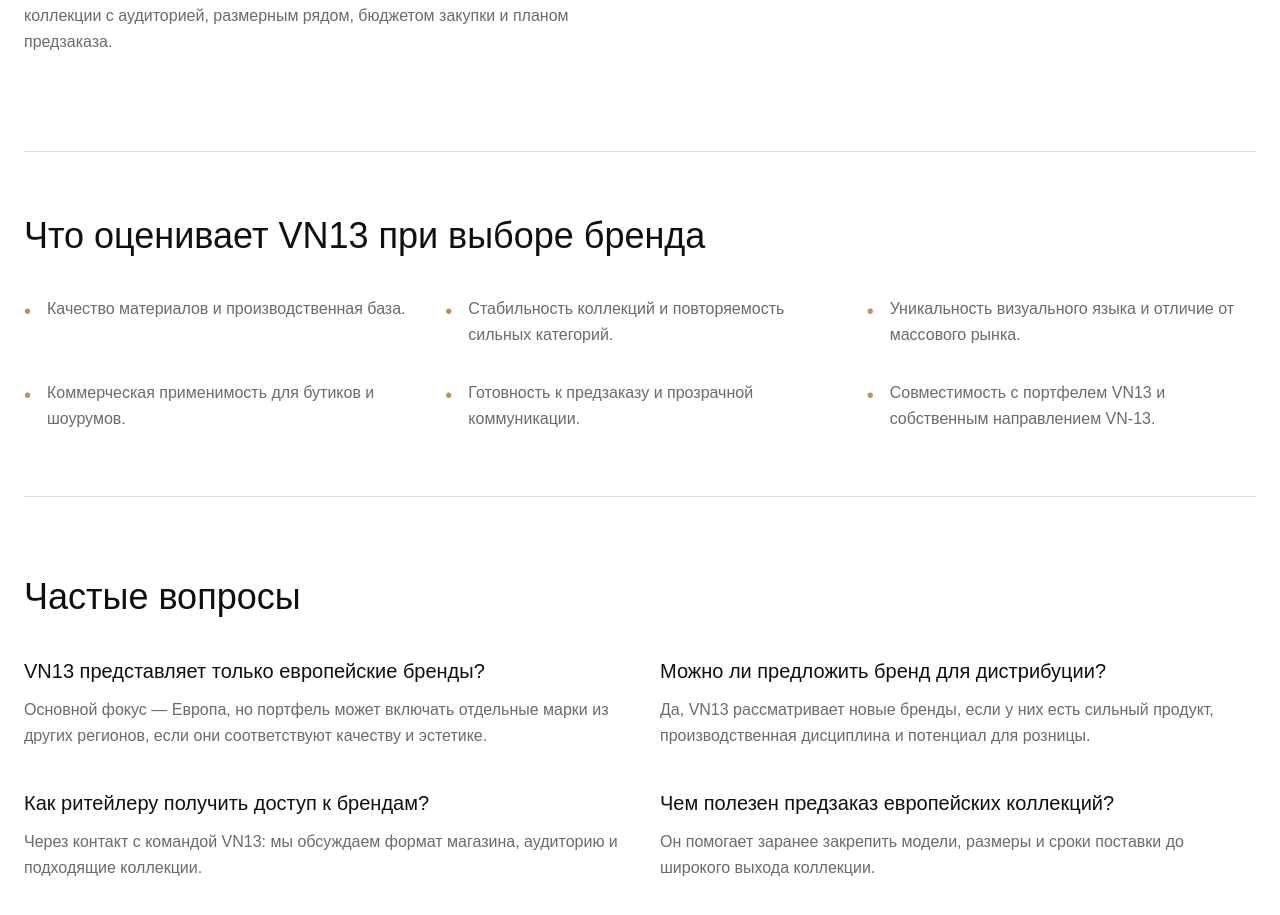
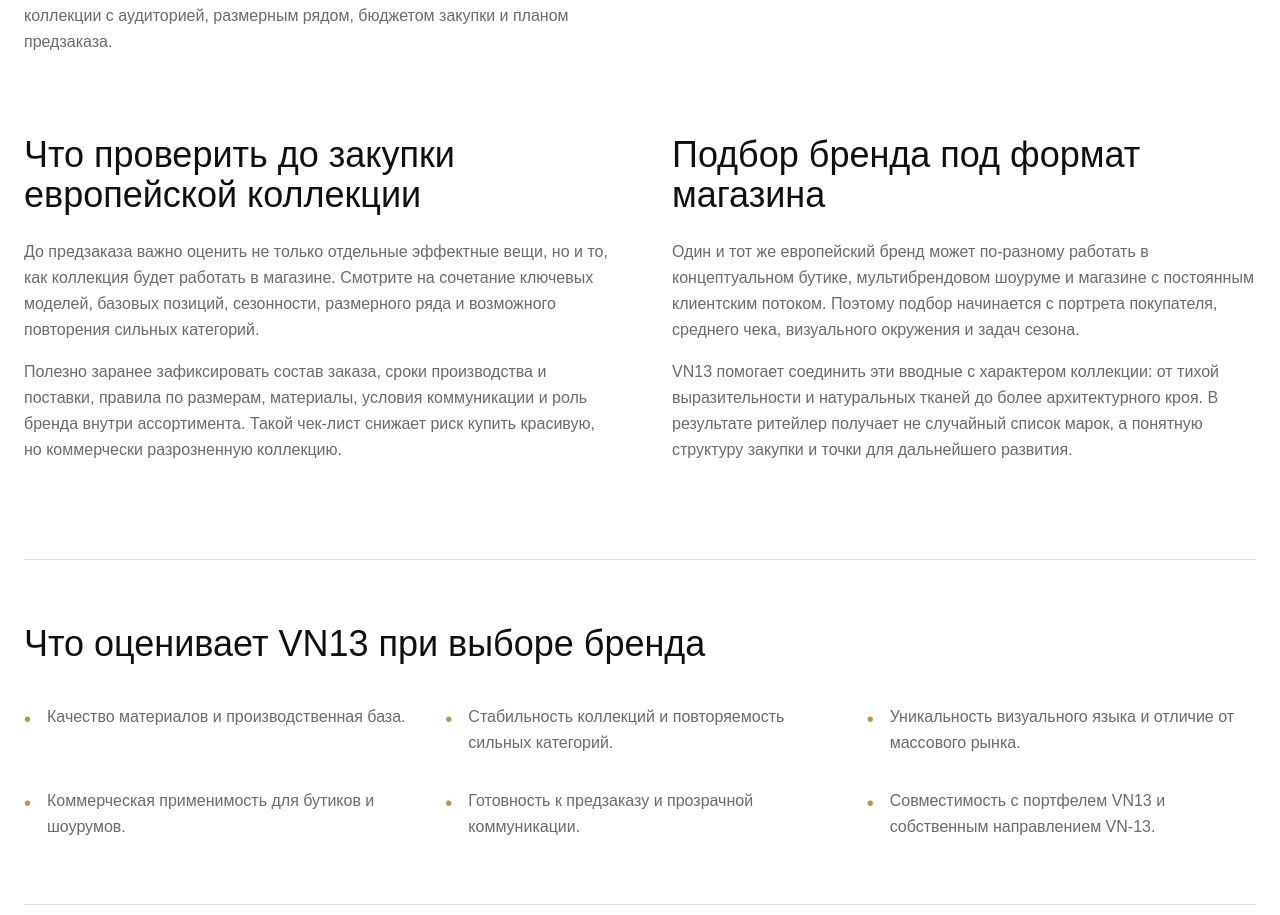
Before and after one commit to coffeeshop13/vn-13, a Next.js app: page /evropeyskie-brendy-zhenskoy-odezhdy in a window 1280 px wide. Shown: the part 1561-2476 px from the top of the page. Built offline with nearby package versions, Linux system fonts and the light colour scheme.

Commit message:
Expand boutique brand selection content

```diff
--- a/app/evropeyskie-brendy-zhenskoy-odezhdy/page.tsx
+++ b/app/evropeyskie-brendy-zhenskoy-odezhdy/page.tsx
@@ -58,6 +58,20 @@ export default function EuropeanWomenswearBrandsPage() {
             'Такой подход помогает европейскому бренду развиваться на рынке России и СНГ без потери позиционирования.',
           ],
         },
+        {
+          title: 'Что проверить до закупки европейской коллекции',
+          body: [
+            'До предзаказа важно оценить не только отдельные эффектные вещи, но и то, как коллекция будет работать в магазине. Смотрите на сочетание ключевых моделей, базовых позиций, сезонности, размерного ряда и возможного повторения сильных категорий.',
+            'Полезно заранее зафиксировать состав заказа, сроки производства и поставки, правила по размерам, материалы, условия коммуникации и роль бренда внутри ассортимента. Такой чек-лист снижает риск купить красивую, но коммерчески разрозненную коллекцию.',
+          ],
+        },
+        {
+          title: 'Подбор бренда под формат магазина',
+          body: [
+            'Один и тот же европейский бренд может по-разному работать в концептуальном бутике, мультибрендовом шоуруме и магазине с постоянным клиентским потоком. Поэтому подбор начинается с портрета покупателя, среднего чека, визуального окружения и задач сезона.',
+            'VN13 помогает соединить эти вводные с характером коллекции: от тихой выразительности и натуральных тканей до более архитектурного кроя. В результате ритейлер получает не случайный список марок, а понятную структуру закупки и точки для дальнейшего развития.',
+          ],
+        },
       ]}
       bulletsTitle="Что оценивает VN13 при выборе бренда"
       bullets={[
```
